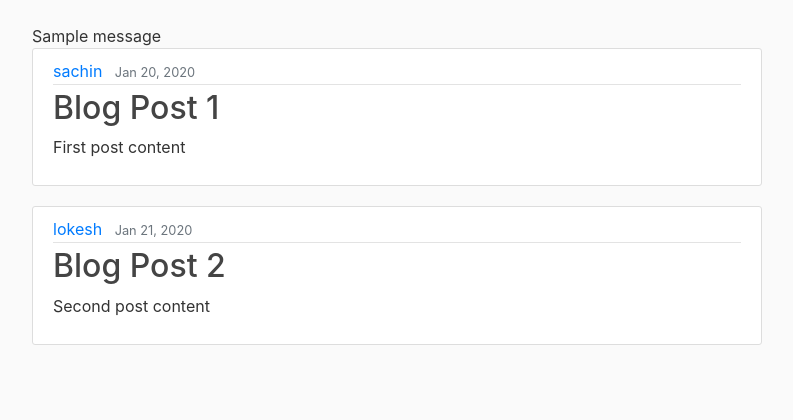
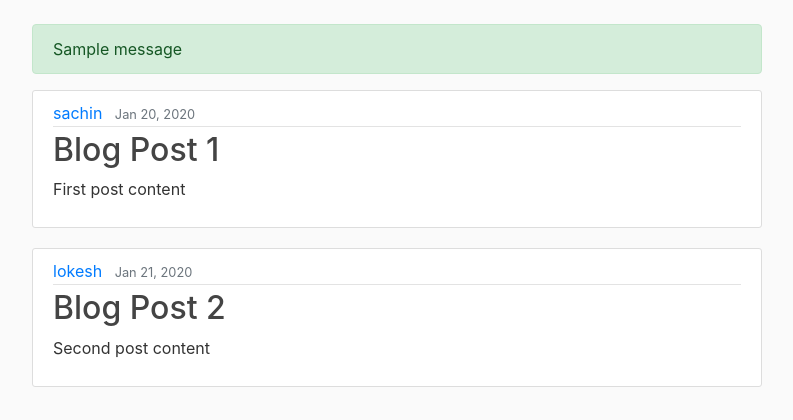
Before and after one commit to sachinlokesh05/Flask, a Flask app: page / in a window 1280 px wide. Shown: the part 56-476 px from the top of the page, without its empty margins (53-846 px from the left). Run offline with Flask 2, Linux system fonts and the light colour scheme; one stand-in notice (Sample message) is shown; some libraries are stand-ins or nearby versions.

Commit message:
[sachin]addded _messages.html as macro for success flash

```diff
--- a/templates/includes/_messages.html
+++ b/templates/includes/_messages.html
@@ -1,4 +1,4 @@
 {% with messages = get_flashed_messages(with_categories=true) %} {% if messages
 %} {% for category, message in messages %}
-<div class="{{ category }}">{{ message }}</div>
+<div class="alert alert-{{ category }}">{{ message }}</div>
 {% endfor %} {% endif %} {% endwith %}
```
